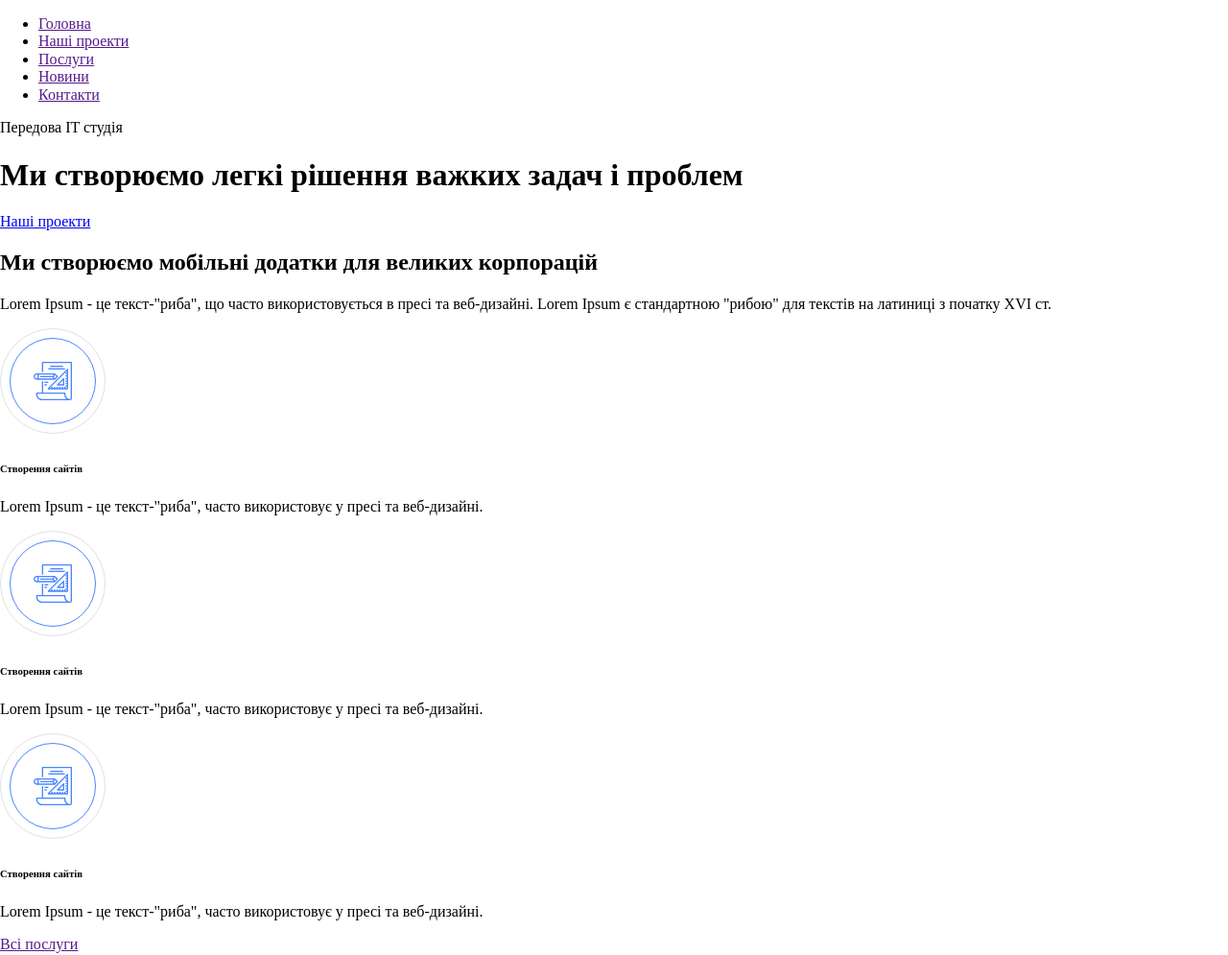
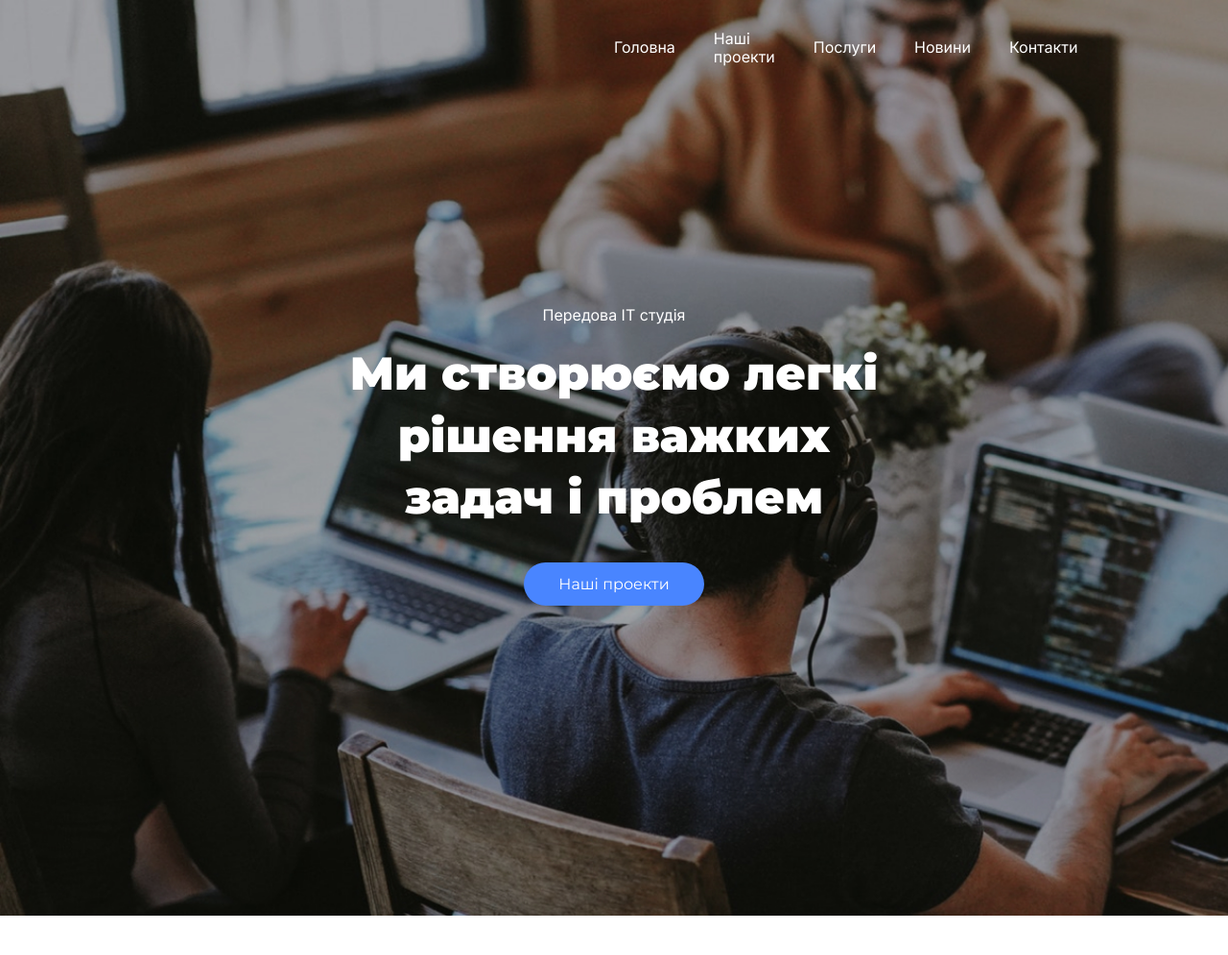
Before and after one commit to hromadianka/it-studio, a plain HTML site: page index.html in a window 1280 px wide. Shown: the top 995 px of the page at 96% size. Drawn offline with Linux system fonts and the light colour scheme.

Commit message:
add header and some main styles

```diff
--- a/index.html
+++ b/index.html
@@ -10,48 +10,58 @@
     <link rel="preconnect" href="https://fonts.googleapis.com">
     <link rel="preconnect" href="https://fonts.gstatic.com" crossorigin>
     <link href="https://fonts.googleapis.com/css2?family=Inter:wght@100..900&display=swap" rel="stylesheet">
+    <link href="https://fonts.googleapis.com/css2?family=Montserrat:ital,wght@0,100..900;1,100..900&display=swap"
+        rel="stylesheet">
 </head>
 
 <body>
     <header>
         <nav>
-            <ul>
-                <li><a href="">Головна</a></li>
-                <li><a href="">Наші проекти</a></li>
-                <li><a href="">Послуги</a></li>
-                <li><a href="">Новини</a></li>
-                <li><a href="">Контакти</a></li>
+            <ul class="menu">
+                <li><a href="" class="menu-lnk">Головна</a></li>
+                <li><a href="" class="menu-lnk">Наші проекти</a></li>
+                <li><a href="" class="menu-lnk">Послуги</a></li>
+                <li><a href="" class="menu-lnk">Новини</a></li>
+                <li><a href="" class="menu-lnk">Контакти</a></li>
             </ul>
         </nav>
-        <section>
-            <p>Передова IT студія</p>
-            <h1>Ми створюємо легкі рішення важких задач і проблем</h1>
-            <a href="#ourProjects">Наші проекти</a>
+        <section class="header-section">
+            <p class="header-section-p">Передова IT студія</p>
+            <h1 class="header-section-h1">Ми створюємо легкі рішення важких задач і проблем</h1>
+            <a href="#ourProjects" class="btn">Наші проекти</a>
         </section>
     </header>
     <main>
-        <section>
-            <h2>Ми створюємо мобільні додатки для великих корпорацій</h2>
-            <p>Lorem Ipsum - це текст-"риба", що часто використовується в пресі та веб-дизайні. Lorem Ipsum є
+        <section class="section-services">
+            <h2 class="services-heading">Ми створюємо мобільні додатки для великих корпорацій</h2>
+            <p class="services-text">Lorem Ipsum - це текст-"риба", що часто використовується в пресі та веб-дизайні.
+                Lorem Ipsum є
                 стандартною "рибою" для текстів на латиниці з початку XVI ст.</p>
+            <div class="services-cards">
+                <div class="services-card">
+                    <img src="src/images/main-icon1.svg" alt="">
                     <div>
-                <div>
-                    <img src="src/images/main-icon1.svg" alt="">
                         <h6>Створення сайтів</h6>
                         <p>Lorem Ipsum - це текст-"риба", часто використовує у пресі та веб-дизайні.</p>
                     </div>
+
+                </div>
+                <div class="services-card">
+                    <img src="src/images/main-icon1.svg" alt="">
                     <div>
-                    <img src="src/images/main-icon1.svg" alt="">
-                    <h6>Створення сайтів</h6>
-                    <p>Lorem Ipsum - це текст-"риба", часто використовує у пресі та веб-дизайні.</p>
-                </div>
-                <div>
-                    <img src="src/images/main-icon1.svg" alt="">
                         <h6>Створення сайтів</h6>
                         <p>Lorem Ipsum - це текст-"риба", часто використовує у пресі та веб-дизайні.</p>
                     </div>
                 </div>
-            <a href="">Всі послуги</a>
+                <div class="services-card">
+                    <img src="src/images/main-icon1.svg" alt="">
+                    <div>
+                        <h6>Створення сайтів</h6>
+                        <p>Lorem Ipsum - це текст-"риба", часто використовує у пресі та веб-дизайні.</p>
+                    </div>
+                </div>
+            </div>
+            <a href="" class="btn" style="margin-left:28%; margin-right: 28%;">Всі послуги</a>
         </section>
         <section>
             <div>
@@ -100,25 +110,29 @@
                 <div>
                     <img src="src/images/cards1.png" alt="">
                     <h6><span>01.</span><span>Дослідження і упаковка</span></h6>
-                    <p>Lorem Ipsum - це текст-"риба", що часто використовується в пресі та веб-дизайні. Lorem Ipsum є стандартною "рибою" для текстів на латиниці з початку XVI ст.</p>
+                    <p>Lorem Ipsum - це текст-"риба", що часто використовується в пресі та веб-дизайні. Lorem Ipsum є
+                        стандартною "рибою" для текстів на латиниці з початку XVI ст.</p>
                     <a href="">Детальніше</a>
                 </div>
                 <div>
                     <img src="src/images/cards1.png" alt="">
                     <h6><span>01.</span><span>Дослідження і упаковка</span></h6>
-                    <p>Lorem Ipsum - це текст-"риба", що часто використовується в пресі та веб-дизайні. Lorem Ipsum є стандартною "рибою" для текстів на латиниці з початку XVI ст.</p>
+                    <p>Lorem Ipsum - це текст-"риба", що часто використовується в пресі та веб-дизайні. Lorem Ipsum є
+                        стандартною "рибою" для текстів на латиниці з початку XVI ст.</p>
                     <a href="">Детальніше</a>
                     <div>
                         <img src="src/images/cards1.png" alt="">
                         <h6><span>01.</span><span>Дослідження і упаковка</span></h6>
-                    <p>Lorem Ipsum - це текст-"риба", що часто використовується в пресі та веб-дизайні. Lorem Ipsum є стандартною "рибою" для текстів на латиниці з початку XVI ст.</p>
+                        <p>Lorem Ipsum - це текст-"риба", що часто використовується в пресі та веб-дизайні. Lorem Ipsum
+                            є стандартною "рибою" для текстів на латиниці з початку XVI ст.</p>
                         <a href="">Детальніше</a>
                     </div>
                 </div>
         </section>
         <section>
             <h2>Наші проекти</h2>
-            <p>Lorem Ipsum - це текст-"риба", що часто використовується в пресі та веб-дизайні. Lorem Ipsum є стандартною "рибою" для текстів на латиниці з початку XVI ст.</p>
+            <p>Lorem Ipsum - це текст-"риба", що часто використовується в пресі та веб-дизайні. Lorem Ipsum є
+                стандартною "рибою" для текстів на латиниці з початку XVI ст.</p>
             <div>
                 <img class="src/images/cards2.png" alt="">
                 <img class="src/images/cards2.png" alt="">
--- a/style.css
+++ b/style.css
@@ -0,0 +1,118 @@
+* {
+  margin: 0;
+}
+
+header {
+  background-image: url('src/images/bg1.jpg');
+  background-repeat: no-repeat;
+  background-size: cover;
+  width: 100%;
+}
+
+.menu {
+  display: flex;
+  align-items: center;
+  height: 100px;
+  padding-left: 50%;
+  padding-right: 20%;
+  gap: 40px;
+  list-style: none;
+}
+
+.menu-lnk {
+  font-family: "Inter", sans-serif;
+  color: white;
+  font-size: 16px;
+  text-decoration: none;
+}
+
+.header-section {
+  padding-top: 219px;
+  padding-bottom: 335px;
+  text-align: center;
+  padding-left: 28%;
+  padding-right: 28%;
+}
+
+.header-section-p {
+  font-family: "Inter", sans-serif;
+  color: white;
+  font-size: 16px;
+
+}
+
+.header-section-h1 {
+  font-family: 'Montserrat', sans-serif;
+  font-weight: 900;
+  font-size: 48px;
+  line-height: 134%;
+  color: white;
+  margin-top: 20px;
+  margin-bottom: 50px;
+}
+
+.btn {
+  font-family: 'Montserrat', sans-serif;
+  font-size: 16px;
+  background-color: #4985FF;
+  padding: 13px 36px;
+  color: white;
+  border-radius: 30px;
+  text-decoration: none;
+}
+
+.section-services {
+  padding-top: 110px;
+  padding-bottom: 110px;
+}
+
+.services-heading {
+  text-align: center;
+  margin-bottom: 32px;
+  font-family: 'Montserrat', sans-serif;
+  font-size: 40px;
+  padding-left: 25%;
+  padding-right: 25%;
+}
+
+.services-text {
+  text-align: center;
+  margin-bottom: 70px;
+  color: #999999;
+  font-family: "Inter", sans-serif;
+  font-size: 16px;
+  padding-left: 28%;
+  padding-right: 28%
+}
+
+.services-cards {
+  margin-bottom: 55px;
+  display: flex;
+  gap: 27px;
+  justify-content: center;
+  align-items: center;
+}
+
+.services-card {
+  width: 18%;
+  display: flex;
+  gap: 18px
+}
+
+.services-card img {
+  width: 90px;
+  height: 90px;
+}
+
+.services-card h6 {
+  font-family: 'Montserrat', sans-serif;
+  font-size: 18px;
+  margin-bottom: 12px;
+  margin-top: 50px;
+}
+
+.services-card p {
+  color: #999999;
+  font-family: "Inter", sans-serif;
+  font-size: 14px;
+}
```
Lines whose indentation alone changed are shown as unchanged.
